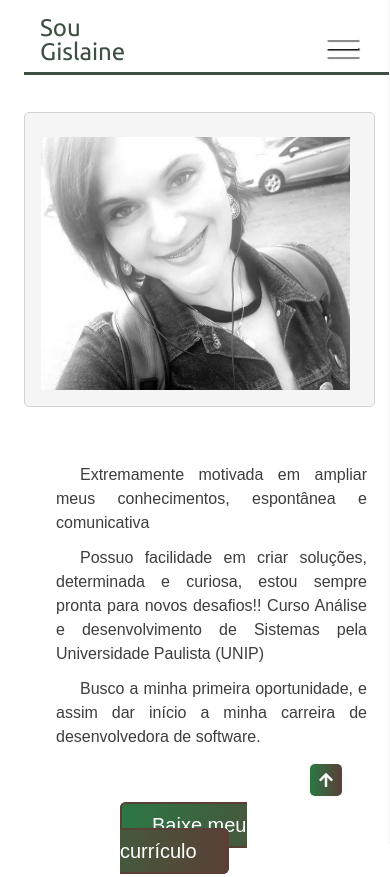
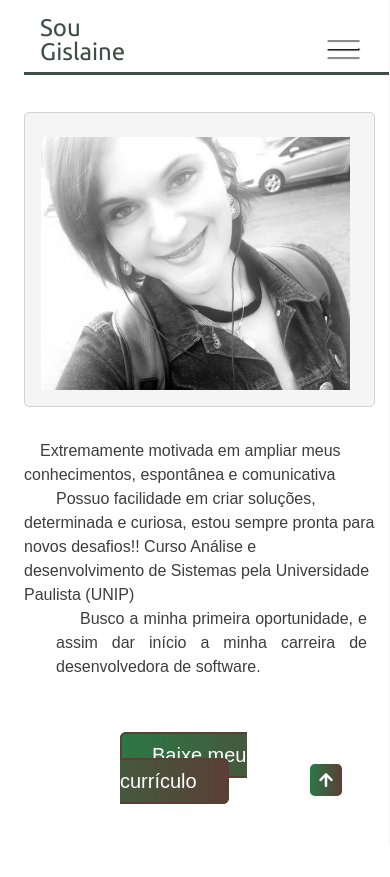
Before and after one commit to GiVicking/My_Portifolio, a plain HTML site: page Sobre.html in a window 390 px wide. Shown: the top 877 px of the page. Drawn offline with Linux system fonts and the light colour scheme.

Commit message:
atualização

```diff
--- a/css/style-about.css
+++ b/css/style-about.css
@@ -223,19 +223,24 @@ margin-left:2rem;
     border-bottom: 3px solid #3d5043;
     }
 .vicking{
+display: inline;
 margin-top: 7rem;
 margin-left:5rem;
 margin-right: 0rem;
-margin-bottom: 3.5rem;
+margin-bottom: 2rem;
 padding: 1.5rem 1.5rem 1rem 1rem;
 width: 23rem;
 }
 .par1{
-  margin-right: 0.5rem;
-  margin-left: 2rem;
+  display: inline;
+  margin-right: 0rem;
+  margin-left: 1rem;
+  width: 20rem;
+  margin-bottom: 20rem;
 }
 .par2{
-  margin-right: 0.5rem;
+  display: inline;
+  margin-right: 0rem;
   margin-left: 2rem;
 }
 .par3{
```
